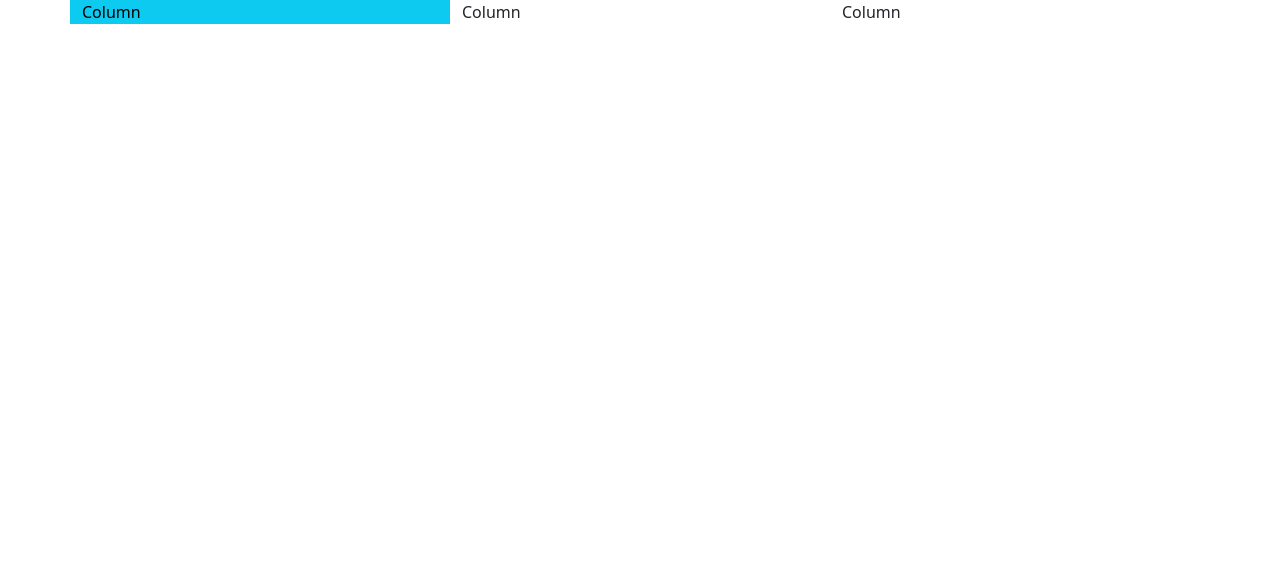
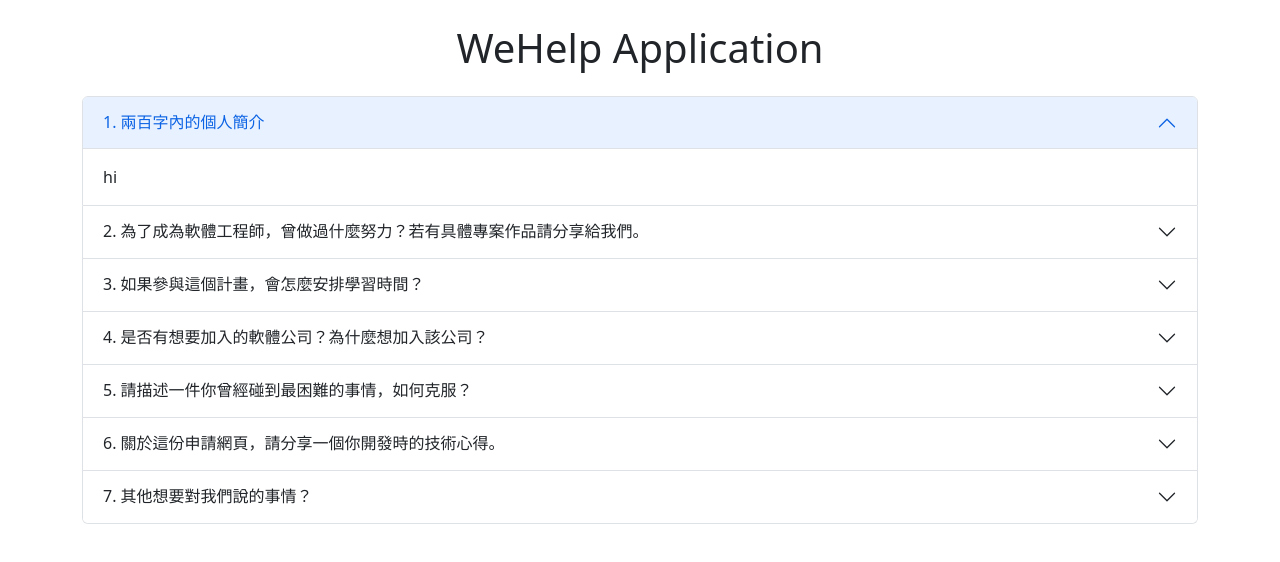
Before and after one commit to kikimiao1995/wehelp, a plain HTML site: page index.html in a window 1280 px wide. Drawn offline with nearby package versions, Linux system fonts and the light colour scheme.

Commit message:
rewrite bootstrap with vue3

```diff
--- a/index.html
+++ b/index.html
@@ -1,28 +1,113 @@
 <!DOCTYPE html>
 <html lang="en">
   <head>
-  <meta charset="UTF-8">
-  <meta http-equiv="X-UA-Compatible" content="IE=edge">
-  <meta name="viewport" content="width=device-width, initial-scale=1.0">
+    <meta charset="UTF-8" />
+    <meta http-equiv="X-UA-Compatible" content="IE=edge" />
+    <meta name="viewport" content="width=device-width, initial-scale=1.0" />
     <!-- Bootstrap CSS -->
-  <link href="https://cdn.jsdelivr.net/npm/bootstrap@5.2.1/dist/css/bootstrap.min.css" rel="stylesheet" integrity="sha384-iYQeCzEYFbKjA/T2uDLTpkwGzCiq6soy8tYaI1GyVh/UjpbCx/TYkiZhlZB6+fzT" crossorigin="anonymous">
+    <link
+      href="https://cdn.jsdelivr.net/npm/bootstrap@5.2.1/dist/css/bootstrap.min.css"
+      rel="stylesheet"
+      integrity="sha384-iYQeCzEYFbKjA/T2uDLTpkwGzCiq6soy8tYaI1GyVh/UjpbCx/TYkiZhlZB6+fzT"
+      crossorigin="anonymous"
+    />
     <!-- Bootstrap JavaScript Bundle -->
-  <script src="https://cdn.jsdelivr.net/npm/bootstrap@5.2.1/dist/js/bootstrap.bundle.min.js" integrity="sha384-u1OknCvxWvY5kfmNBILK2hRnQC3Pr17a+RTT6rIHI7NnikvbZlHgTPOOmMi466C8" crossorigin="anonymous"></script>
+    <script
+      src="https://cdn.jsdelivr.net/npm/bootstrap@5.2.1/dist/js/bootstrap.bundle.min.js"
+      integrity="sha384-u1OknCvxWvY5kfmNBILK2hRnQC3Pr17a+RTT6rIHI7NnikvbZlHgTPOOmMi466C8"
+      crossorigin="anonymous"
+    ></script>
     <title>WeHelp</title>
   </head>
   <body>
+    <script type="importmap">
+      {
+        "imports": {
+          "vue": "https://unpkg.com/vue@3/dist/vue.esm-browser.js"
+        }
+      }
+    </script>
+    <div id="app">
       <div class="container">
-    <div class="row">
-    <div class="col  text-bg-info">
-      Column
+        <div class="col text-center my-4">
+          <h1>WeHelp Application</h1>
         </div>
-    <div class="col">
-      Column
-    </div>
-    <div class="col">
-      Column
+        <div class="accordion" id="accordionPanelsStayOpenExample">
+          <div v-for="(item, index) in accordionItems" class="accordion-item">
+            <h2
+              class="accordion-header"
+              :id="`panelsStayOpen-heading${item.rank}`"
+            >
+              <button
+                :class="[index === 0 ? '':'collapsed', 'accordion-button']"
+                type="button"
+                data-bs-toggle="collapse"
+                :data-bs-target="`#panelsStayOpen-collapse${item.rank}`"
+                :aria-expanded="index === 0"
+                :aria-controls="`panelsStayOpen-collapse${item.rank}`"
+              >
+                {{ index + 1 }}. {{ item.title }}
+              </button>
+            </h2>
+            <div
+              :id="`panelsStayOpen-collapse${item.rank}`"
+              :class="[index === 0 ? 'show' : '', 'accordion-collapse collapse']"
+              :aria-labelledby="`panelsStayOpen-heading${item.rank}`"
+            >
+              <div class="accordion-body">{{ item.content }}</div>
             </div>
           </div>
         </div>
+      </div>
+    </div>
+
+    <script type="module">
+      import { createApp } from "vue";
+      createApp({
+        data() {
+          return {
+            message: "Hello Vue!",
+            accordionItems: [
+              {
+                rank: "One",
+                title: "兩百字內的個人簡介",
+                content: "hi",
+              },
+              {
+                rank: "Two",
+                title:
+                  "為了成為軟體工程師，曾做過什麼努力？若有具體專案作品請分享給我們。",
+                content: "hi",
+              },
+              {
+                rank: "Three",
+                title: "如果參與這個計畫，會怎麼安排學習時間？",
+                content: "hi",
+              },
+              {
+                rank: "Four",
+                title: "是否有想要加入的軟體公司？為什麼想加入該公司？",
+                content: "hi",
+              },
+              {
+                rank: "Five",
+                title: "請描述一件你曾經碰到最困難的事情，如何克服？",
+                content: "hi",
+              },
+              {
+                rank: "Six",
+                title: "關於這份申請網頁，請分享一個你開發時的技術心得。",
+                content: "hi",
+              },
+              {
+                rank: "Seven",
+                title: "其他想要對我們說的事情？",
+                content: "hi",
+              },
+            ],
+          };
+        },
+      }).mount("#app");
+    </script>
   </body>
 </html>
```
Lines whose indentation alone changed are shown as unchanged.
